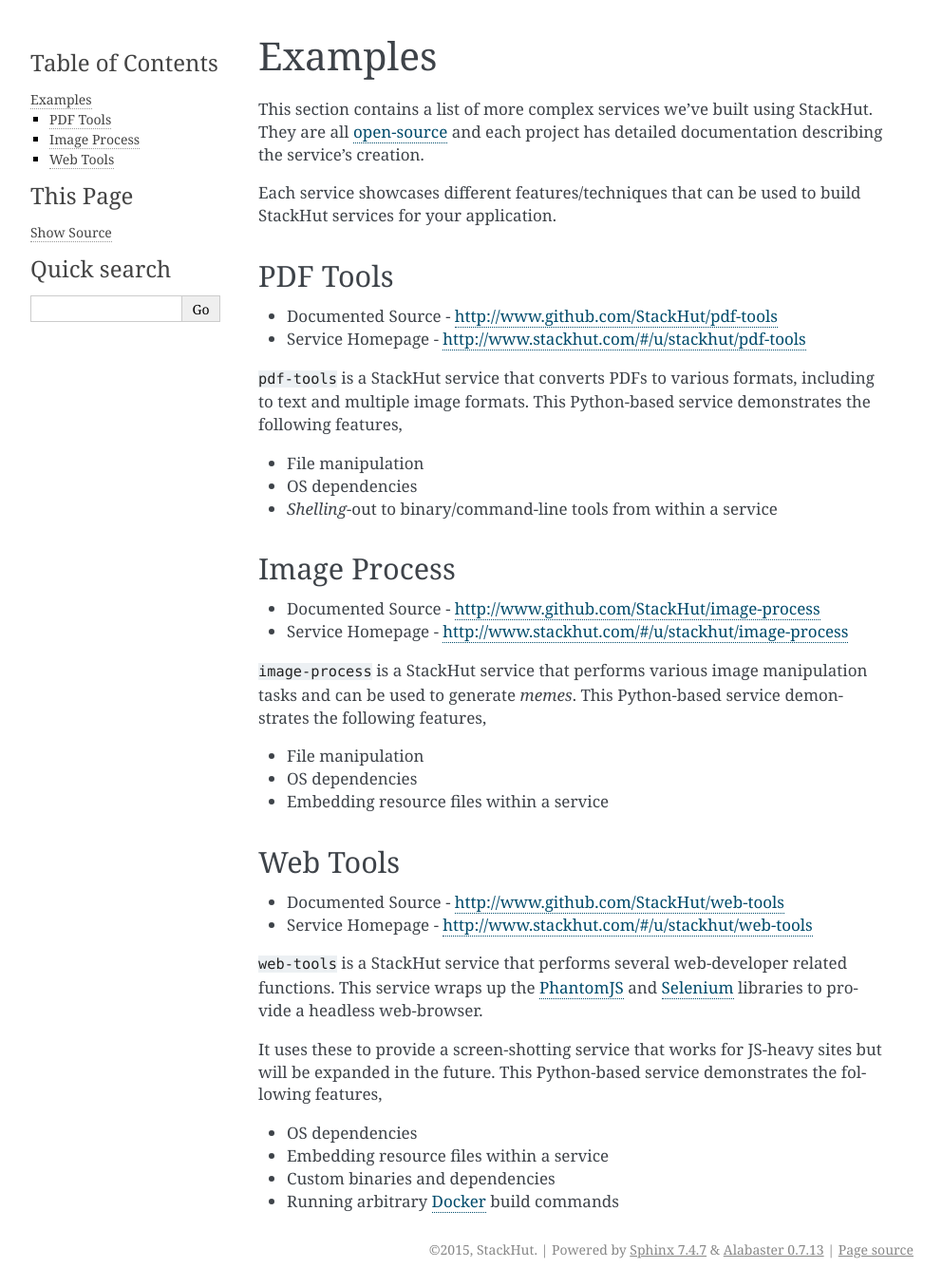
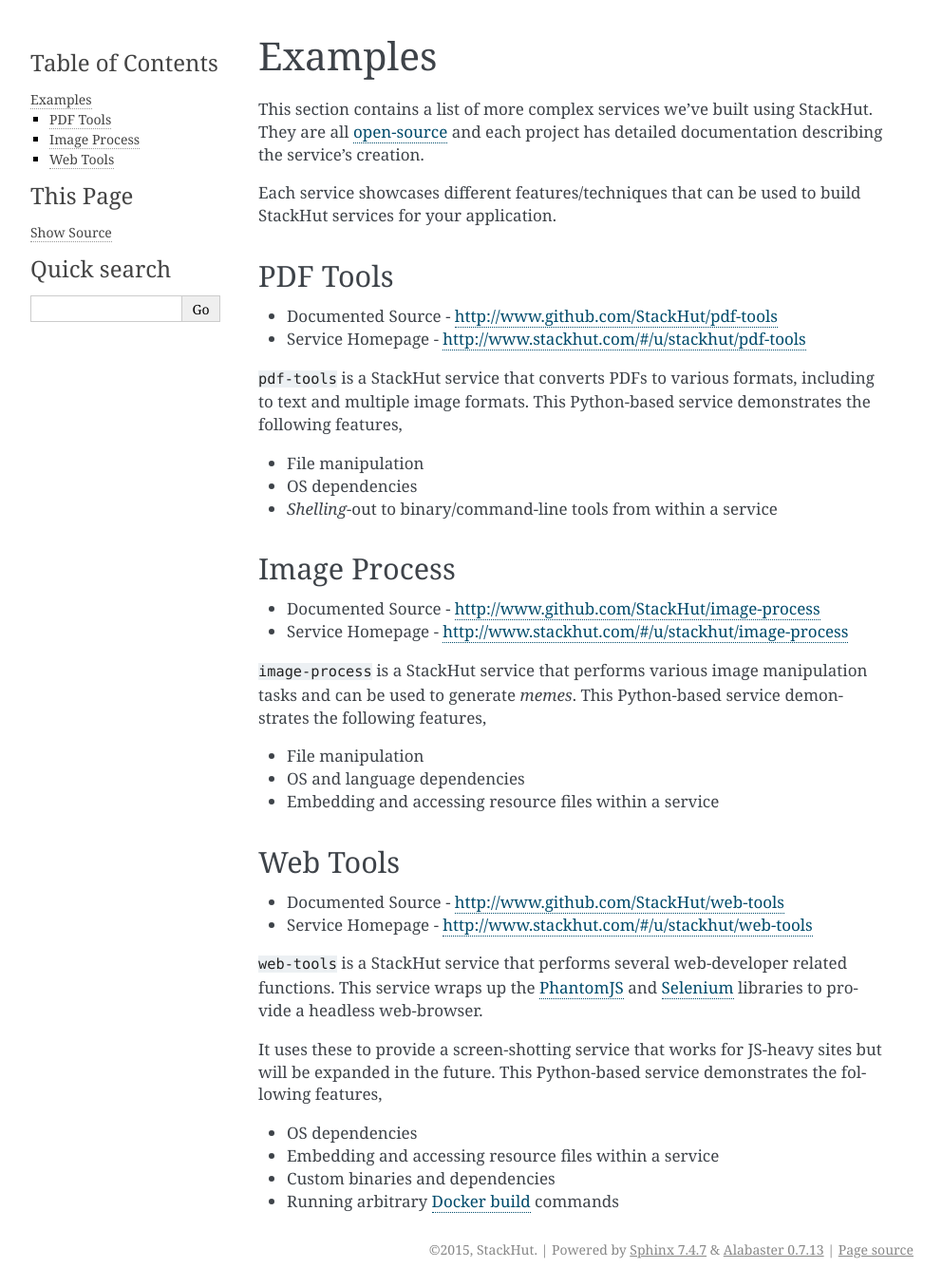
Before and after one commit to nstack/stackhut, a Sphinx documentation site: the page built from docs/examples/index.rst, in a window 1280 px wide. Shown: the whole page at 95% size, without its empty margins (148-1140 px from the left). Built offline with Sphinx 7.4.7, drawn with Linux system fonts in a browser that asks for light colours; pages that are not in the unit, such as notebooks, are missing from menus.

Commit message:
update examples

```diff
--- a/docs/examples/index.rst
+++ b/docs/examples/index.rst
@@ -31,8 +31,8 @@
 ``image-process`` is a StackHut service that performs various image manipulation tasks and can be used to generate *memes*. This Python-based service demonstrates the following features,
 
 * File manipulation
-* OS dependencies
-* Embedding resource files within a service
+* OS and language dependencies
+* Embedding and accessing resource files within a service
 
 
 Web Tools
@@ -46,6 +46,6 @@
 It uses these to provide a screen-shotting service that works for JS-heavy sites but will be expanded in the future. This Python-based service demonstrates the following features,
 
 * OS dependencies
-* Embedding resource files within a service
+* Embedding and accessing resource files within a service
 * Custom binaries and dependencies
-* Running arbitrary `Docker <http://www.docker.com>`_ build commands
+* Running arbitrary `Docker build <https://docs.docker.com/reference/builder/>`_ commands
```
